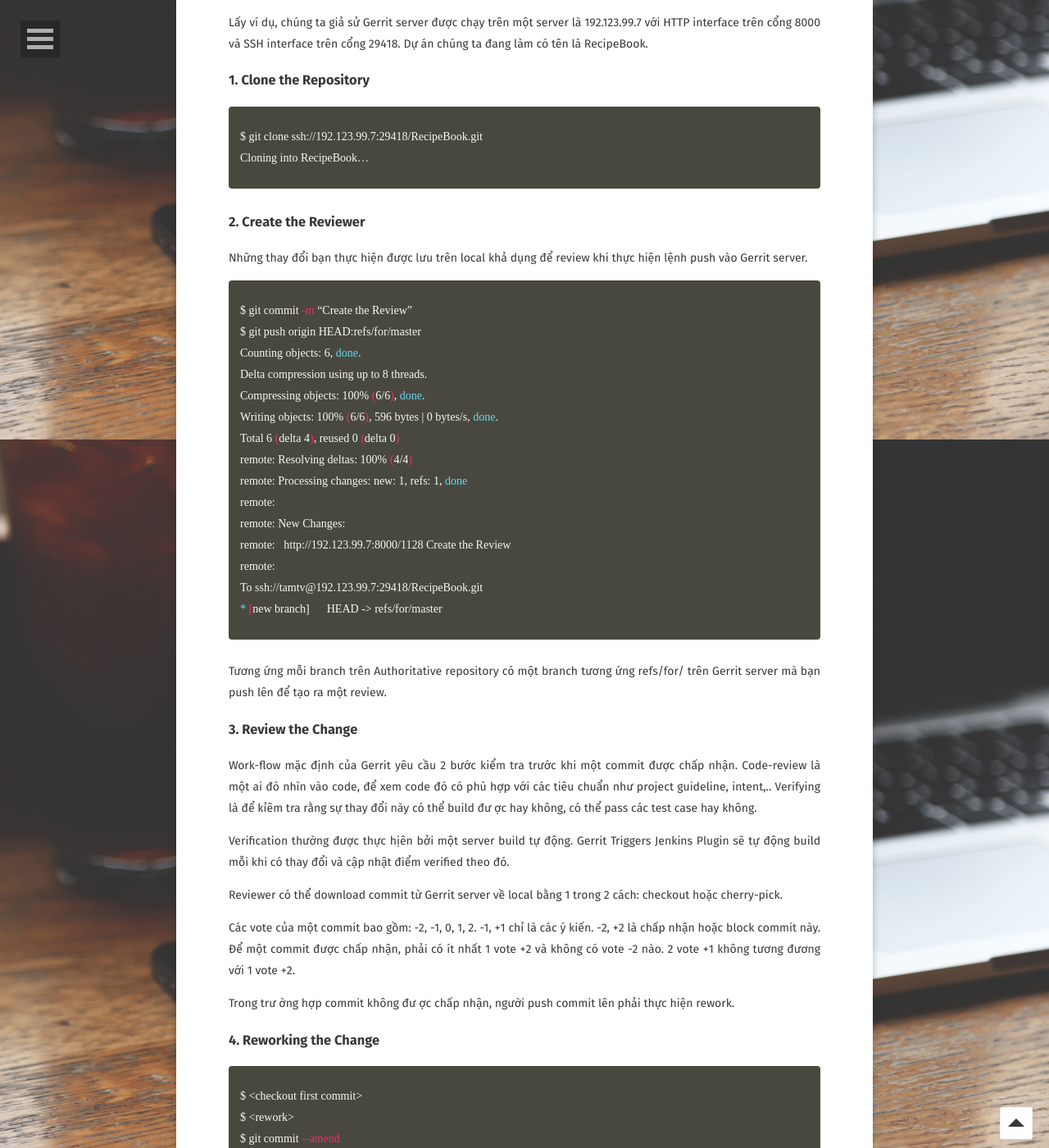
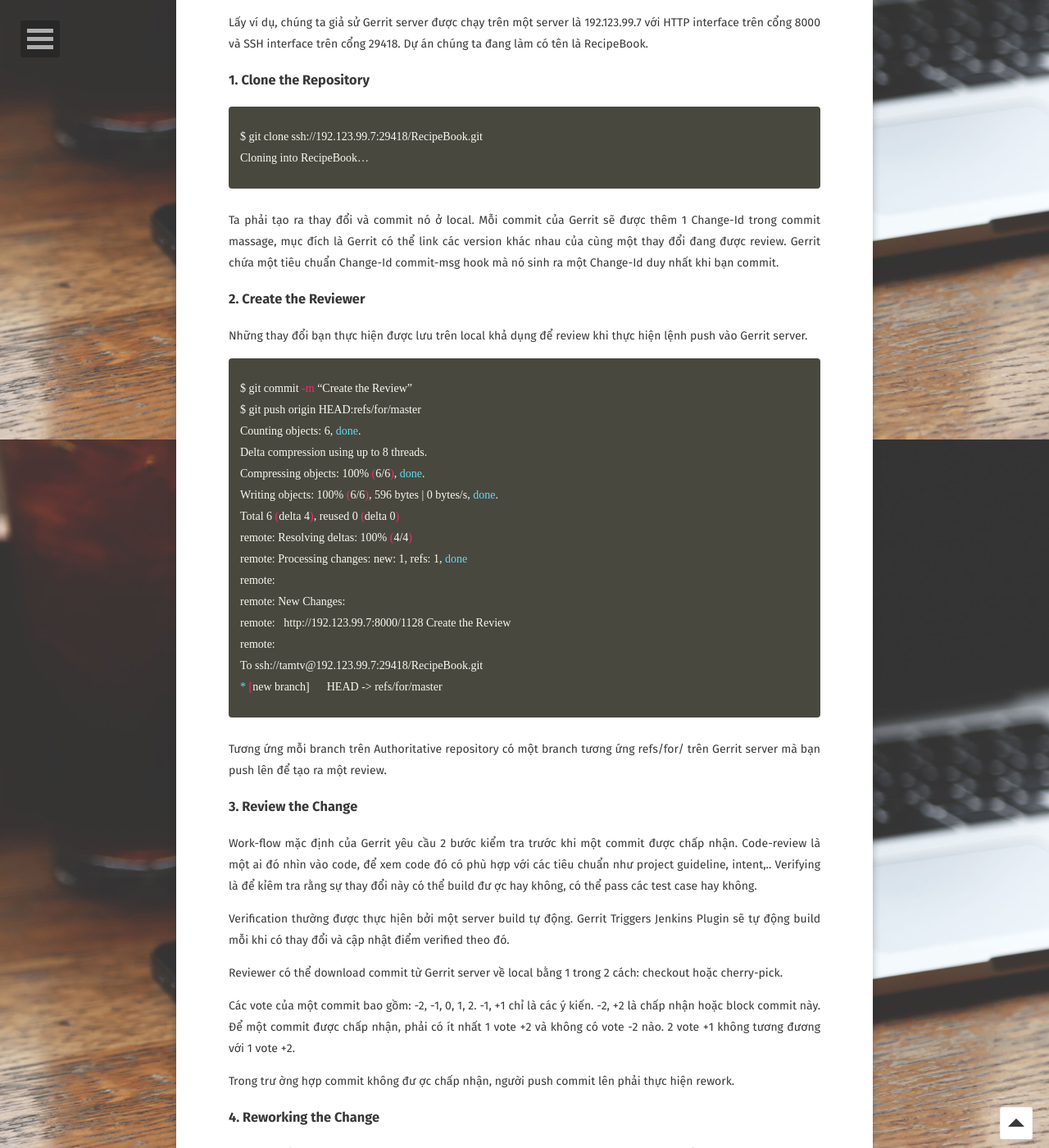
Before and after one commit to redsiren204/redsiren204.github.io, a Jekyll site: the page built from _posts/2017-06-28-gerrit-code-review-introduction.md, in a window 1280 px wide and 1400 px high, scrolled down 2164 px. Shown: the whole window at 82% size. Built offline with Jekyll 4.4.1, drawn with Linux system fonts in a browser that asks for light colours; some web fonts are replaced; comment, search, counter and statistics services are not loaded; some of the changed text lies outside the part shown.

Commit message:
Update Gerrit part1: Change-Id
Signed-off-by: Tran Van Tam <redsiren204@gmail.com>

```diff
--- a/_posts/2017-06-28-gerrit-code-review-introduction.md
+++ b/_posts/2017-06-28-gerrit-code-review-introduction.md
@@ -50,6 +50,8 @@ Lấy ví dụ, chúng ta giả sử Gerrit server được chạy trên một s
 $ git clone ssh://192.123.99.7:29418/RecipeBook.git
 Cloning into RecipeBook…
 {% endhighlight %}
+
+Ta phải tạo ra thay đổi và commit nó ở local. Mỗi commit của Gerrit sẽ được thêm 1 Change-Id trong commit massage, mục đích là Gerrit có thể link các version khác nhau của cùng một thay đổi đang được review. Gerrit chứa một tiêu chuẩn Change-Id commit-msg hook mà nó sinh ra một Change-Id duy nhất khi bạn commit.
 
 ### 2. Create the Reviewer
 Những thay đổi bạn thực hiện được lưu trên local khả dụng để review khi thực hiện lệnh push vào Gerrit server.
@@ -87,6 +89,7 @@ Các vote của một commit bao gồm: -2, -1, 0, 1, 2.
 Trong trư ờng hợp commit không đư ợc chấp nhận, người push commit lên phải thực hiện rework.
 
 ### 4. Reworking the Change
+Vì có cơ chế Change-Id message hook trước khi upload change, việc reworking trở nên dễ dàng hơn. Chúng ta chỉ cần checkout sau đó chỉnh sửa và commit với cùng Change-Id. Push change lên Gerrit để review lại cũng tương tự như cách chúng ta tạo ra review.
 {% highlight sh %}
 $ <checkout first commit>
 $ <rework>
```
Also changed, not shown: other parts of _posts/2017-06-28-gerrit-code-review-introduction.md (+3 -3 lines).
